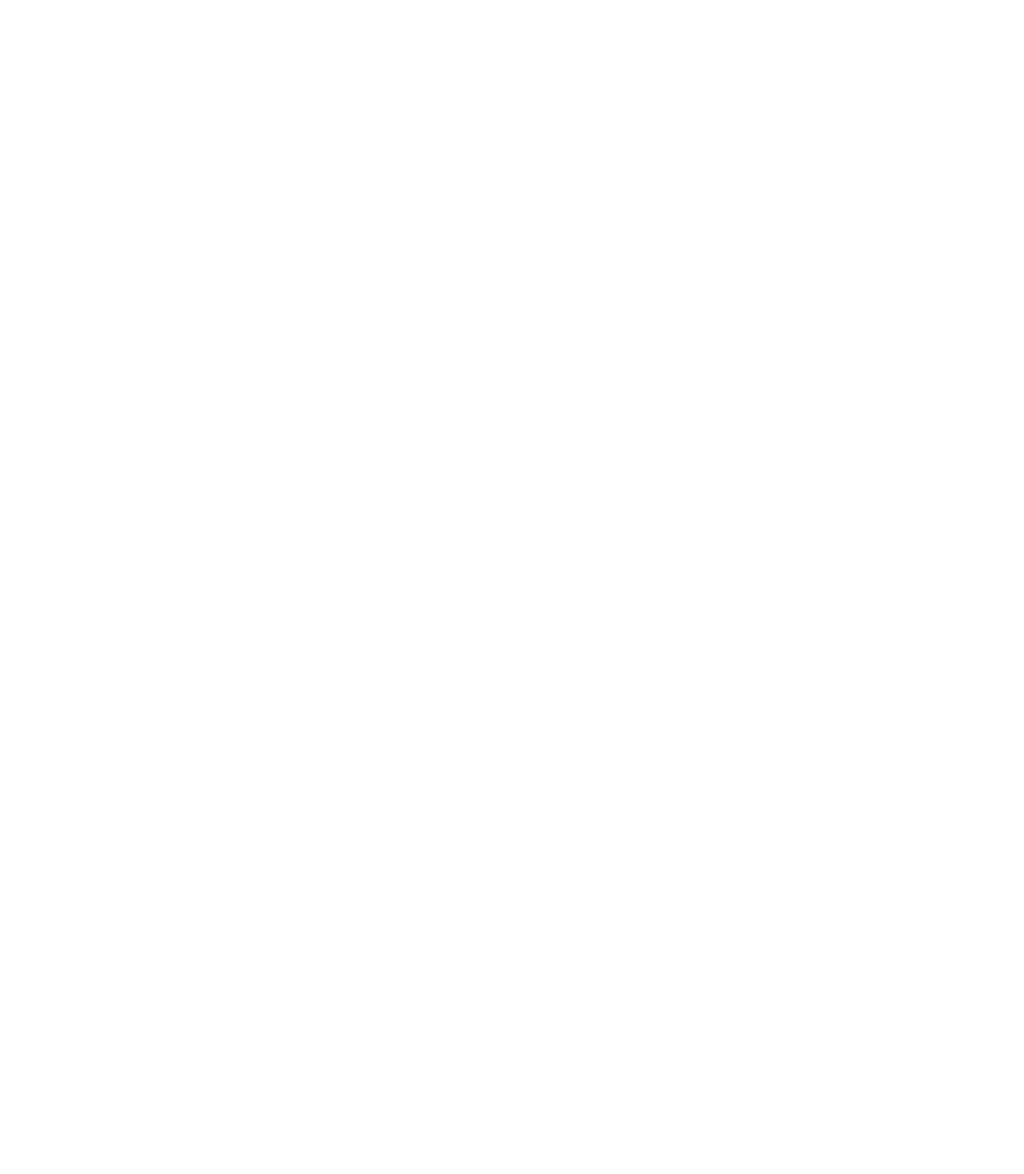
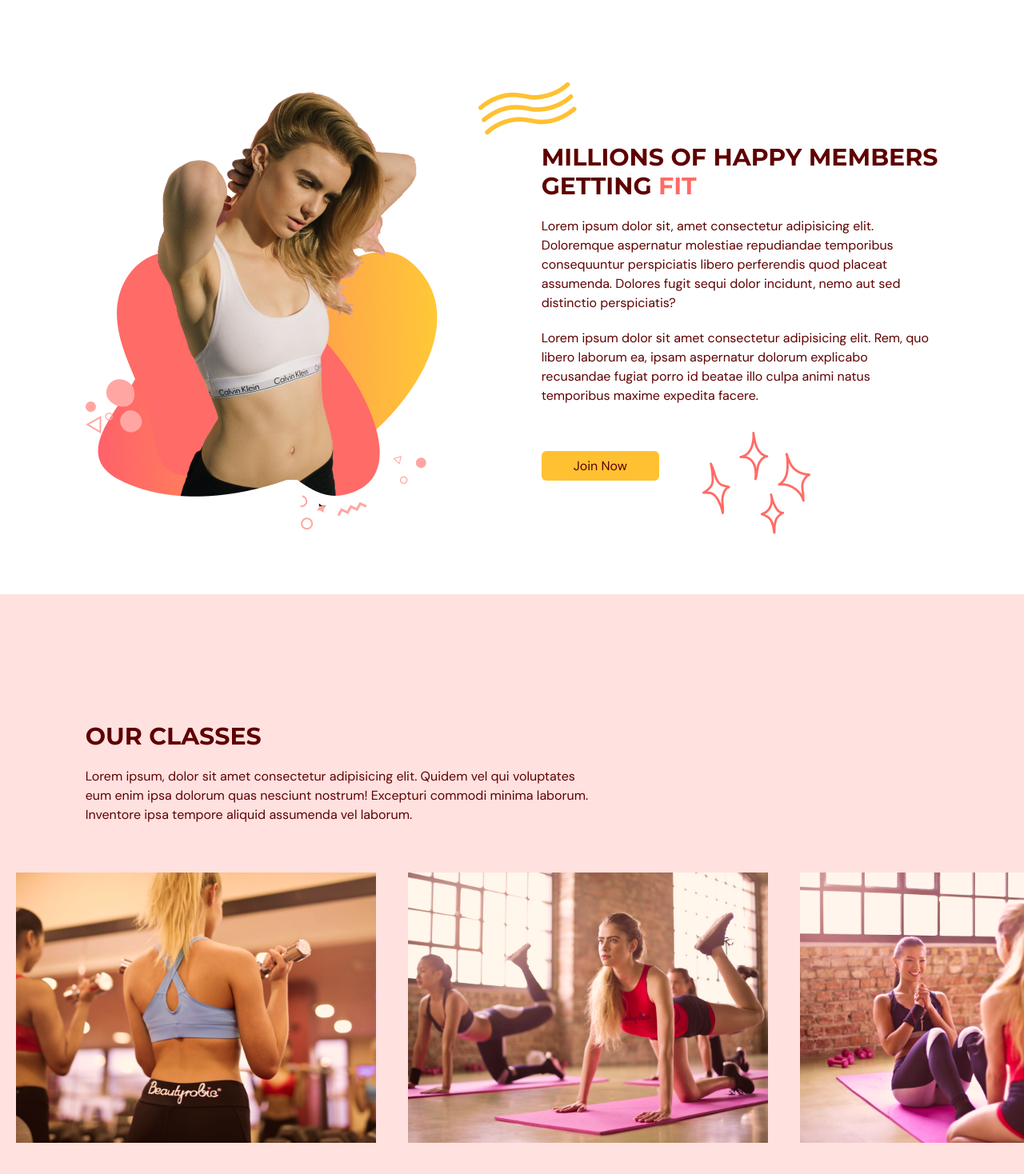
Before and after one commit to CheekyChee/gym-website, a React (Vite) app: page / in a window 1280 px wide. Shown: the part 1382-2850 px from the top of the page at 80% size. Before the commit the page ends 1600 px from the top, so only its background shows below. Built offline with nearby package versions, Linux system fonts and the light colour scheme.

Commit message:
add our classes page and update the benefit page

```diff
--- a/src/App.tsx
+++ b/src/App.tsx
@@ -2,6 +2,7 @@ import { useEffect, useState } from "react";
 import Navbar from "./scenes/navbar/index";
 import Home from "./scenes/home/index";
 import Benefits from "./scenes/benefits/index";
+import OurClasses from "./scenes/ourClasses/index";
 import { SelectedPage } from "@/shared/types";
 
 function App() {
@@ -36,6 +37,7 @@ function App() {
       />
       <Home setSelectedPage={setSelectedPage} />
       <Benefits setSelectedPage={setSelectedPage} />
+      <OurClasses setSelectedPage={setSelectedPage} />
     </div>
   );
 }
--- a/src/scenes/benefits/benefit-card.tsx
+++ b/src/scenes/benefits/benefit-card.tsx
@@ -1,7 +1,12 @@
 import { SelectedPage } from "@/shared/types";
+import { motion } from "framer-motion";
 import { FC, Fragment } from "react";
 import AnchorLink from "react-anchor-link-smooth-scroll";
 
+const childVariant = {
+  hidden: { opacity: 0, scale: 0.9 },
+  visible: { opacity: 1, scale: 1, transition: { duration: 0.5, delay: 0.5 } },
+};
 export interface BenefitCardProps {
   icon: React.ReactNode;
   title: string;
@@ -13,12 +18,15 @@ export interface BenefitCardProps {
 export const BenefitCard: FC<BenefitCardProps> = (props) => {
   const { description, icon, title, key, setSelectedPage } = props;
   return (
-    <div className="mt-5 rounded-md border-2 border-gray-100 px-5 py-16 text-center">
-      <div className="mb-4 flex justify-center">
+    <motion.div
+      variants={childVariant}
+      className="mt-5 rounded-md border-2 border-gray-100 px-5 py-16 text-center"
+    >
+      <motion.div className="mb-4 flex justify-center">
         <div className="rounded-full border-2 border-gray-100 bg-primary-100 p-4">
           {icon}
         </div>
-      </div>
+      </motion.div>
 
       <h4 className="font-bold">{title}</h4>
       <p className="my-3">{description}</p>
@@ -29,6 +37,6 @@ export const BenefitCard: FC<BenefitCardProps> = (props) => {
       >
         <p>Learn More</p>
       </AnchorLink>
-    </div>
+    </motion.div>
   );
 };
--- a/src/scenes/benefits/index.tsx
+++ b/src/scenes/benefits/index.tsx
@@ -7,6 +7,8 @@ import {
 } from "@heroicons/react/24/solid";
 import { motion } from "framer-motion";
 import { BenefitCard } from "./benefit-card";
+import { ActionButton } from "@/shared/action-button.component";
+import BenefitsPageGraphic from "@/assets/BenefitsPageGraphic.png";
 
 const BenefitsArr: IBenefit[] = [
   {
@@ -26,6 +28,15 @@ const BenefitsArr: IBenefit[] = [
   },
 ];
 
+const container = {
+  hidden: {},
+  visible: {
+    transition: {
+      staggerChildren: 0.2,
+    },
+  },
+};
+
 type Props = {
   setSelectedPage: (page: SelectedPage) => void;
 };
@@ -40,7 +51,26 @@ const Benefits = ({ setSelectedPage }: Props) => {
         }}
       >
         {/* Header */}
-        <div className="md:my-5 md:w-3/5 ">
+        <motion.div
+          initial="hidden"
+          whileInView={"visible"}
+          viewport={{
+            once: true,
+            amount: 0.5,
+          }}
+          transition={{ delay: 0.2, duration: 0.5 }}
+          variants={{
+            hidden: {
+              opacity: 0,
+              x: -50,
+            },
+            visible: {
+              opacity: 1,
+              x: 0,
+            },
+          }}
+          className="md:my-5 md:w-3/5 "
+        >
           <HeaderText>{"More Than Just a Gym"}</HeaderText>
           <p className="my-5 text-sm">
             Lorem ipsum dolor sit amet consectetur adipisicing elit. Totam
@@ -48,11 +78,20 @@ const Benefits = ({ setSelectedPage }: Props) => {
             eligendi, delectus at odit, optio voluptatum praesentium quod
             corporis maiores corrupti modi maxime?
           </p>
-        </div>
+        </motion.div>
 
         {/* Benefits */}
 
-        <div className="mt-5 items-center justify-between gap-8 md:flex">
+        <motion.div
+          initial="hidden"
+          whileInView={"visible"}
+          viewport={{
+            once: true,
+            amount: 0.5,
+          }}
+          variants={container}
+          className="mt-5 items-center justify-between gap-8 md:flex"
+        >
           {BenefitsArr.map((benefit: IBenefit) => (
             <BenefitCard
               key={benefit.title}
@@ -62,6 +101,94 @@ const Benefits = ({ setSelectedPage }: Props) => {
               setSelectedPage={setSelectedPage}
             />
           ))}
+        </motion.div>
+
+        {/* Graphic and Description */}
+        <div className="mt-16  items-center justify-between gap-20 md:mt-28 md:flex">
+          {/* Graphic */}
+          <img
+            className="mx-auto"
+            src={BenefitsPageGraphic}
+            alt="benefits-page-graphic"
+          />
+
+          {/* Description */}
+          <div>
+            {/* title */}
+            <div className="relative">
+              <div className="before:absolute before:-top-20 before:-left-20 before:z-[-1] before:content-abstractwaves">
+                <motion.div
+                  initial="hidden"
+                  whileInView={"visible"}
+                  viewport={{
+                    once: true,
+                    amount: 0.5,
+                  }}
+                  transition={{ delay: 0.2, duration: 0.5 }}
+                  variants={{
+                    hidden: {
+                      opacity: 0,
+                      x: 50,
+                    },
+                    visible: {
+                      opacity: 1,
+                      x: 0,
+                    },
+                  }}
+                >
+                  <HeaderText>
+                    {"MILLIONS OF HAPPY MEMBERS GETTING "}{" "}
+                    <span className="text-primary-500">FIT</span>
+                  </HeaderText>
+                </motion.div>
+              </div>
+            </div>
+
+            {/* description */}
+            <motion.div
+              initial="hidden"
+              whileInView={"visible"}
+              viewport={{
+                once: true,
+                amount: 0.5,
+              }}
+              transition={{ delay: 0.2, duration: 0.5 }}
+              variants={{
+                hidden: {
+                  opacity: 0,
+                  x: -50,
+                },
+                visible: {
+                  opacity: 1,
+                  x: 0,
+                },
+              }}
+            >
+              <p className="my-5">
+                {" "}
+                Lorem ipsum dolor sit, amet consectetur adipisicing elit.
+                Doloremque aspernatur molestiae repudiandae temporibus
+                consequuntur perspiciatis libero perferendis quod placeat
+                assumenda. Dolores fugit sequi dolor incidunt, nemo aut sed
+                distinctio perspiciatis?
+              </p>
+              <p className="mb-5">
+                Lorem ipsum dolor sit amet consectetur adipisicing elit. Rem,
+                quo libero laborum ea, ipsam aspernatur dolorum explicabo
+                recusandae fugiat porro id beatae illo culpa animi natus
+                temporibus maxime expedita facere.
+              </p>
+            </motion.div>
+            {/* button */}
+
+            <div className="relative mt-16">
+              <div className="before:absolute before:-bottom-20 before:right-40 before:z-[-1] before:content-sparkles">
+                <ActionButton setSelectedPage={setSelectedPage}>
+                  {"Join Now"}
+                </ActionButton>
+              </div>
+            </div>
+          </div>
         </div>
       </motion.div>
     </section>
--- /dev/null
+++ b/src/scenes/ourClasses/Class.tsx
@@ -0,0 +1,25 @@
+import React from "react";
+
+type Props = {
+  name: string;
+  description?: string;
+  image: string;
+};
+
+const Class = ({ name, description, image }: Props) => {
+  const overLayStyle = `p-5 absolute z-30 h-[380px] w-[450px]
+  flex flex-col items-center justify-center
+  whitespace-normal bg-primary-500 text-center text-white
+  opacity-0 transition duration-500 hover:opacity-90 `;
+  return (
+    <li className="relative mx-5 inline-block h-[380px] w-[450px]">
+      <div className={overLayStyle}>
+        <p className="text-2xl"> {name}</p>
+        <p className="mt-5">{description}</p>
+      </div>
+      <img src={`${image}`} alt={name} className="" />
+    </li>
+  );
+};
+
+export default Class;
--- /dev/null
+++ b/src/scenes/ourClasses/index.tsx
@@ -0,0 +1,108 @@
+import { ClassType, SelectedPage } from "@/shared/types";
+import image1 from "@/assets/image1.png";
+import image2 from "@/assets/image2.png";
+import image3 from "@/assets/image3.png";
+import image4 from "@/assets/image4.png";
+import image5 from "@/assets/image5.png";
+import image6 from "@/assets/image6.png";
+import { motion } from "framer-motion";
+import { HeaderText } from "@/shared/HText";
+import Class from "./Class";
+
+type Props = {
+  setSelectedPage: (page: SelectedPage) => void;
+};
+
+const classes: Array<ClassType> = [
+  {
+    name: "Weight Training Classes",
+    description:
+      "Lorem ipsum dolor sit amet, consectetur adipiscing elit, sed do eiusmod tempor incididunt ut labore et dolore magna aliqua. Ut enim ad minim veniam, quis nostrud exercitation ullamco laboris nisi ut aliquip ex ea commodo consequat.",
+    image: image1,
+  },
+  {
+    name: "Yoga Classes",
+    image: image2,
+  },
+  {
+    name: "Ab Core Classes",
+    description:
+      "Lorem ipsum dolor sit amet, consectetur adipiscing elit, sed do eiusmod tempor incididunt ut labore et dolore magna aliqua. Ut enim ad minim veniam, quis nostrud exercitation ullamco laboris nisi ut aliquip ex ea commodo consequat.",
+    image: image3,
+  },
+  {
+    name: "Adventure Classes",
+    description:
+      "Lorem ipsum dolor sit amet, consectetur adipiscing elit, sed do eiusmod tempor incididunt ut labore et dolore magna aliqua. Ut enim ad minim veniam, quis nostrud exercitation ullamco laboris nisi ut aliquip ex ea commodo consequat.",
+    image: image4,
+  },
+  {
+    name: "Fitness Classes",
+    image: image5,
+  },
+  {
+    name: "Training Classes",
+    description:
+      "Lorem ipsum dolor sit amet, consectetur adipiscing elit, sed do eiusmod tempor incididunt ut labore et dolore magna aliqua. Ut enim ad minim veniam, quis nostrud exercitation ullamco laboris nisi ut aliquip ex ea commodo consequat.",
+    image: image6,
+  },
+];
+
+const OurClasses = ({ setSelectedPage }: Props) => {
+  return (
+    <section id="ourclasses" className="w-full bg-primary-100 py-40">
+      <motion.div
+        onViewportEnter={() => {
+          setSelectedPage(SelectedPage.OurClasses);
+        }}
+      >
+        <motion.div
+          className="mx-auto w-5/6"
+          initial="hidden"
+          whileInView={"visible"}
+          viewport={{
+            once: true,
+            amount: 0.5,
+          }}
+          transition={{ duration: 0.5 }}
+          variants={{
+            hidden: {
+              opacity: 0,
+              x: -50,
+            },
+            visible: {
+              opacity: 1,
+              x: 0,
+            },
+          }}
+        >
+          <div className="md:w-3/5">
+            <HeaderText>{"OUR CLASSES"}</HeaderText>
+            <p className="py-5 ">
+              Lorem ipsum, dolor sit amet consectetur adipisicing elit. Quidem
+              vel qui voluptates eum enim ipsa dolorum quas nesciunt nostrum!
+              Excepturi commodi minima laborum. Inventore ipsa tempore aliquid
+              assumenda vel laborum.
+            </p>
+          </div>
+        </motion.div>
+        {/* side scrolling */}
+
+        <div className="mt-10 h-[353px] w-full overflow-x-auto overflow-y-hidden">
+          <ul className="w-[2800px] whitespace-nowrap ">
+            {classes.map((item: ClassType, index) => (
+              <Class
+                key={`${item.name}-${index}`}
+                name={item.name}
+                description={item?.description}
+                image={item.image}
+              />
+            ))}
+          </ul>
+        </div>
+      </motion.div>
+    </section>
+  );
+};
+
+export default OurClasses;
--- a/src/shared/types.ts
+++ b/src/shared/types.ts
@@ -9,3 +9,9 @@ export interface IBenefit {
   title: string;
   description: string;
 }
+
+export interface ClassType {
+  name: string;
+  description?: string;
+  image: string;
+}
```
Also changed, not shown: 1 other file (tests, documents, lock files or other folders).
